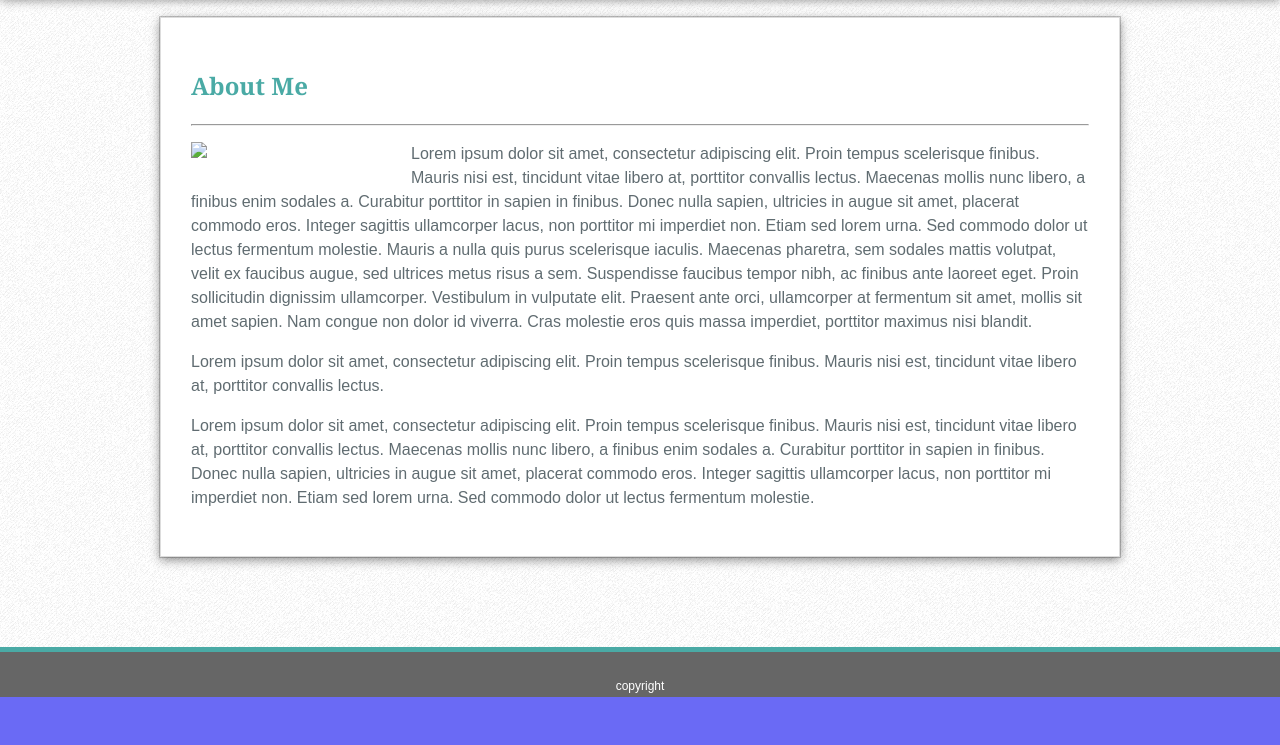
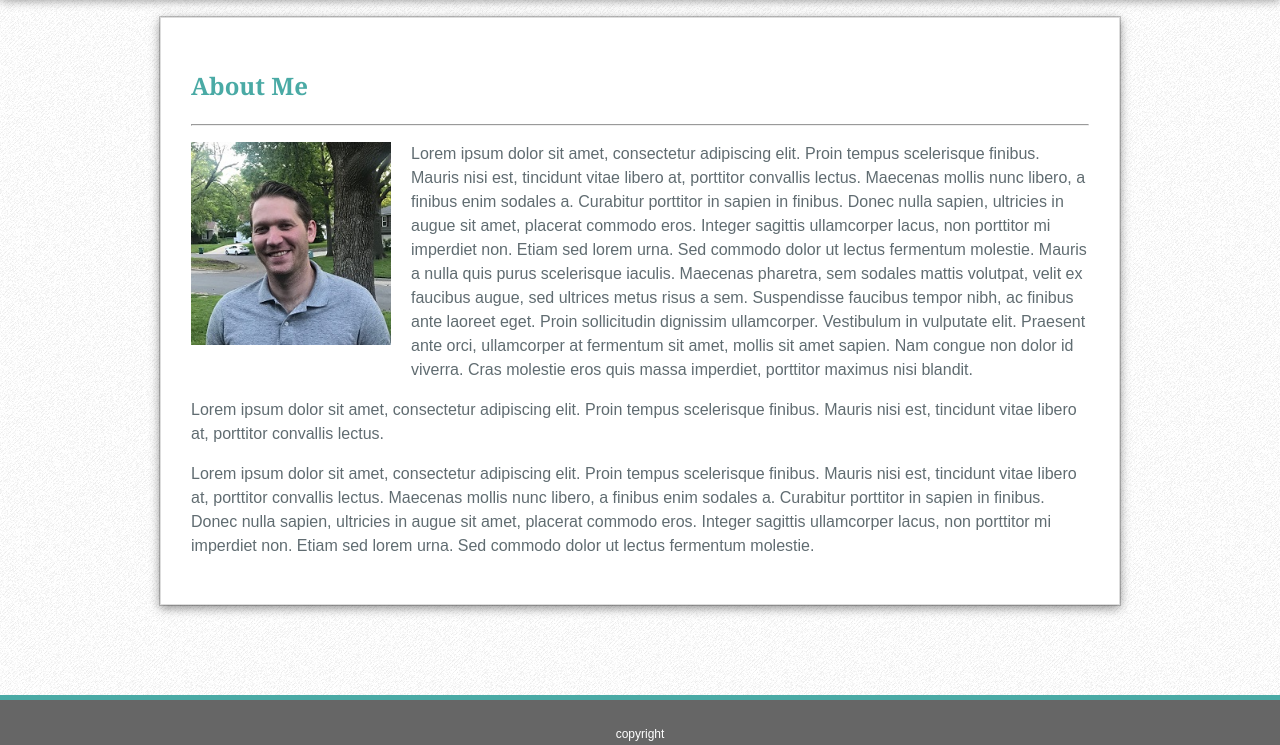
Before and after one commit to bhoff5/Basic-Portfolio, a plain HTML site: page index.html in a window 1280 px wide. Shown: the part 114-859 px from the top of the page. Before the commit the page ends 811 px from the top, so only its background shows below. Drawn offline with Linux system fonts and the light colour scheme.

Commit message:
adding profile pic

```diff
--- a/index.html
+++ b/index.html
@@ -25,7 +25,7 @@
         <h1>About Me</h1>
         <hr>
 
-    <p><img id="profilePic" src="assets/images/profile.jpg">Lorem ipsum dolor sit amet, consectetur adipiscing elit. Proin tempus scelerisque finibus. Mauris nisi est, tincidunt
+    <p><img id="profilePic" src="assets/images/ProfilePicture.jpg">Lorem ipsum dolor sit amet, consectetur adipiscing elit. Proin tempus scelerisque finibus. Mauris nisi est, tincidunt
         vitae libero at, porttitor convallis lectus. Maecenas mollis nunc libero, a finibus enim sodales a. Curabitur
         porttitor in sapien in finibus. Donec nulla sapien, ultricies in augue sit amet, placerat commodo eros. Integer
         sagittis ullamcorper lacus, non porttitor mi imperdiet non. Etiam sed lorem urna. Sed commodo dolor ut lectus
```
Also changed, not shown: assets/images/ProfilePicture.jpg (added).
